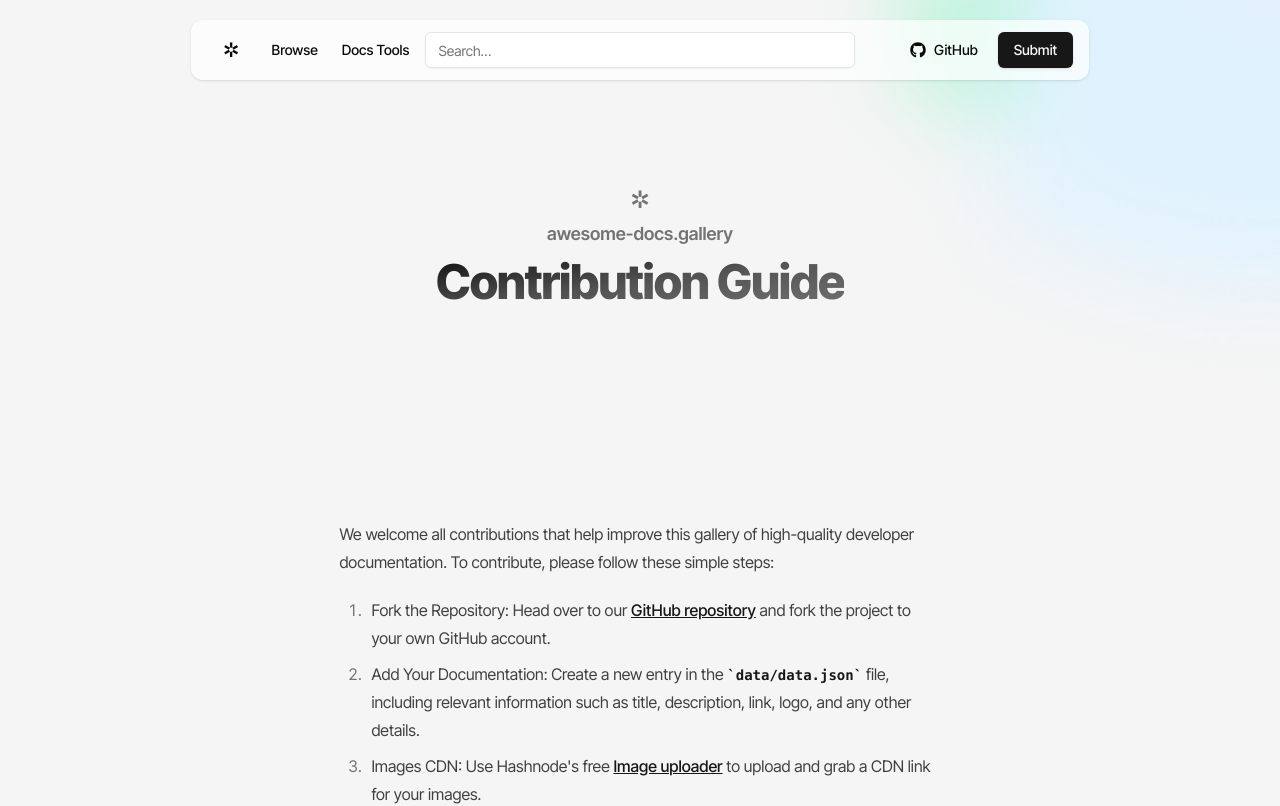
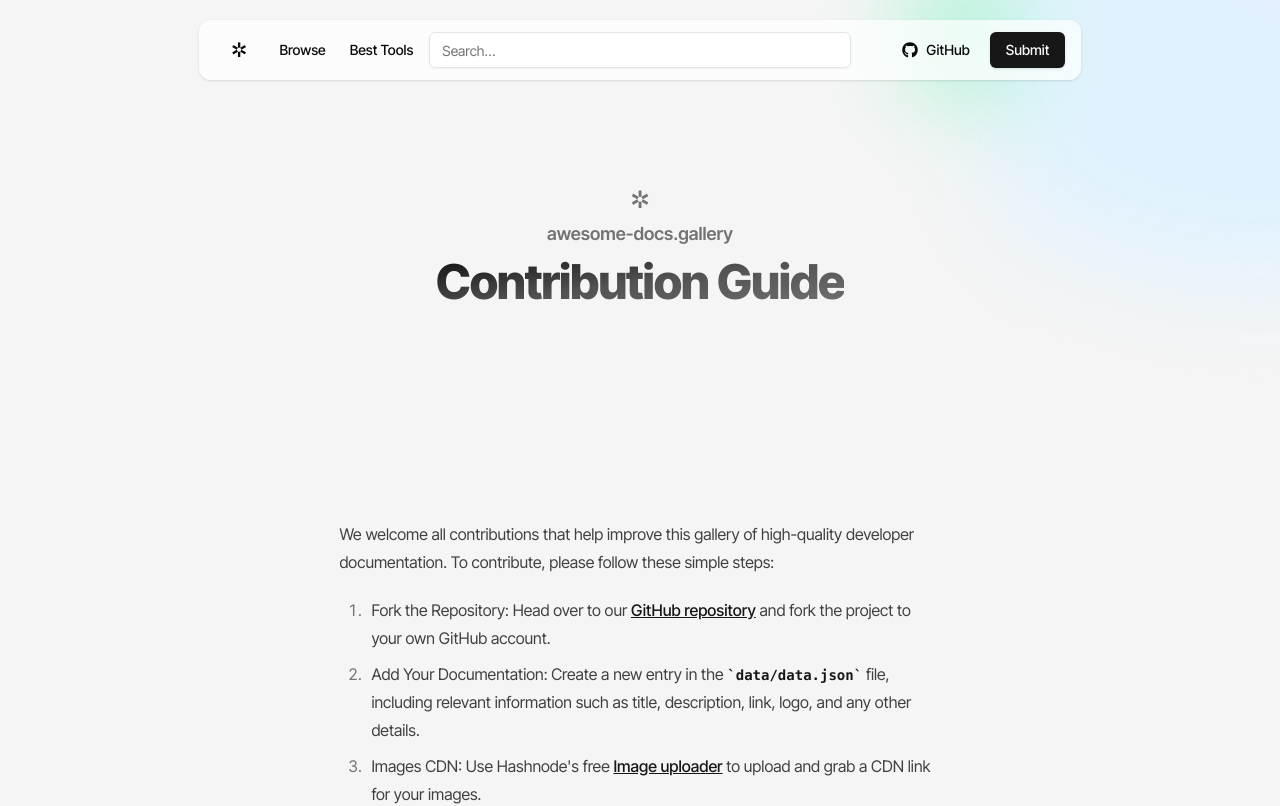
Before and after one commit to sidduganeshsid/awesome-docs-gallery, a Next.js app: page /contribute in a window 1280 px wide. Shown: the top 806 px of the page. Built offline with nearby package versions, Linux system fonts and the light colour scheme.

Commit message:
Update Header.tsx

```diff
--- a/src/components/Header.tsx
+++ b/src/components/Header.tsx
@@ -32,7 +32,7 @@ const Header: React.FC<HeaderProps> = ({ searchTerm, setSearchTerm }) => {
           </Link>
         </Button>
         <Button className="px-0 md:px-2" variant="ghost" asChild>
-          <Link href="/tools">Docs Tools</Link>
+          <Link href="/tools">Best Tools</Link>
         </Button>
       </div>
       <div className="col-span-3 md:col-span-2 lg:col-span-2 flex-row justify-center hidden md:flex">
```
